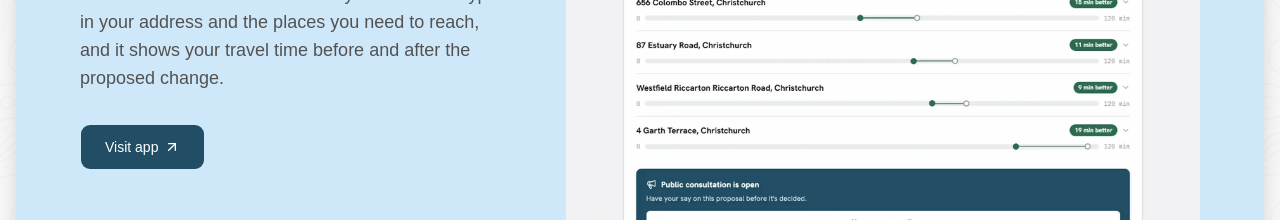
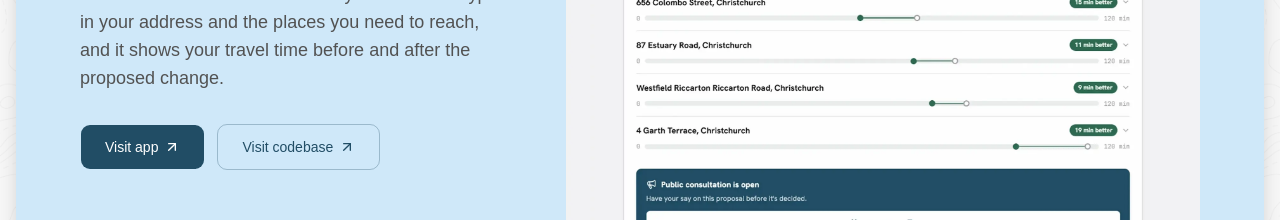
Before and after one commit to samarchie/website, a React (Vite) app: page / in a window 1280 px wide. Shown: the part 3840-4060 px from the top of the page. Built offline with nearby package versions, Linux system fonts and the light colour scheme.

Commit message:
feat: add secondary button to haere to read code

```diff
--- a/src/components/ProjectStack.tsx
+++ b/src/components/ProjectStack.tsx
@@ -88,7 +88,7 @@ function ProjectCardContent({ project }: { project: Project }) {
               className={
                 button.style === "cta"
                   ? "h-auto px-6 py-3"
-                  : "h-auto border-[#214d65]/30 px-6 py-3 text-primary hover:border-[#214d65]/60 hover:bg-background hover:text-primary"
+                  : "h-auto border-[#214d65]/30 bg-transparent px-6 py-3 text-primary hover:border-[#214d65]/60 hover:bg-black/5 hover:text-primary"
               }
             >
               <a href={button.url} target="_blank" rel="noopener noreferrer">
--- a/src/data/projects.json
+++ b/src/data/projects.json
@@ -47,6 +47,11 @@
         "style": "cta",
         "text": "Visit app",
         "url": "https://haere.samarchie.dev"
+      },
+      {
+        "style": "secondary",
+        "text": "Visit codebase",
+        "url": "https://github.com/samarchie/haere"
       }
     ],
     "visual": {
```
